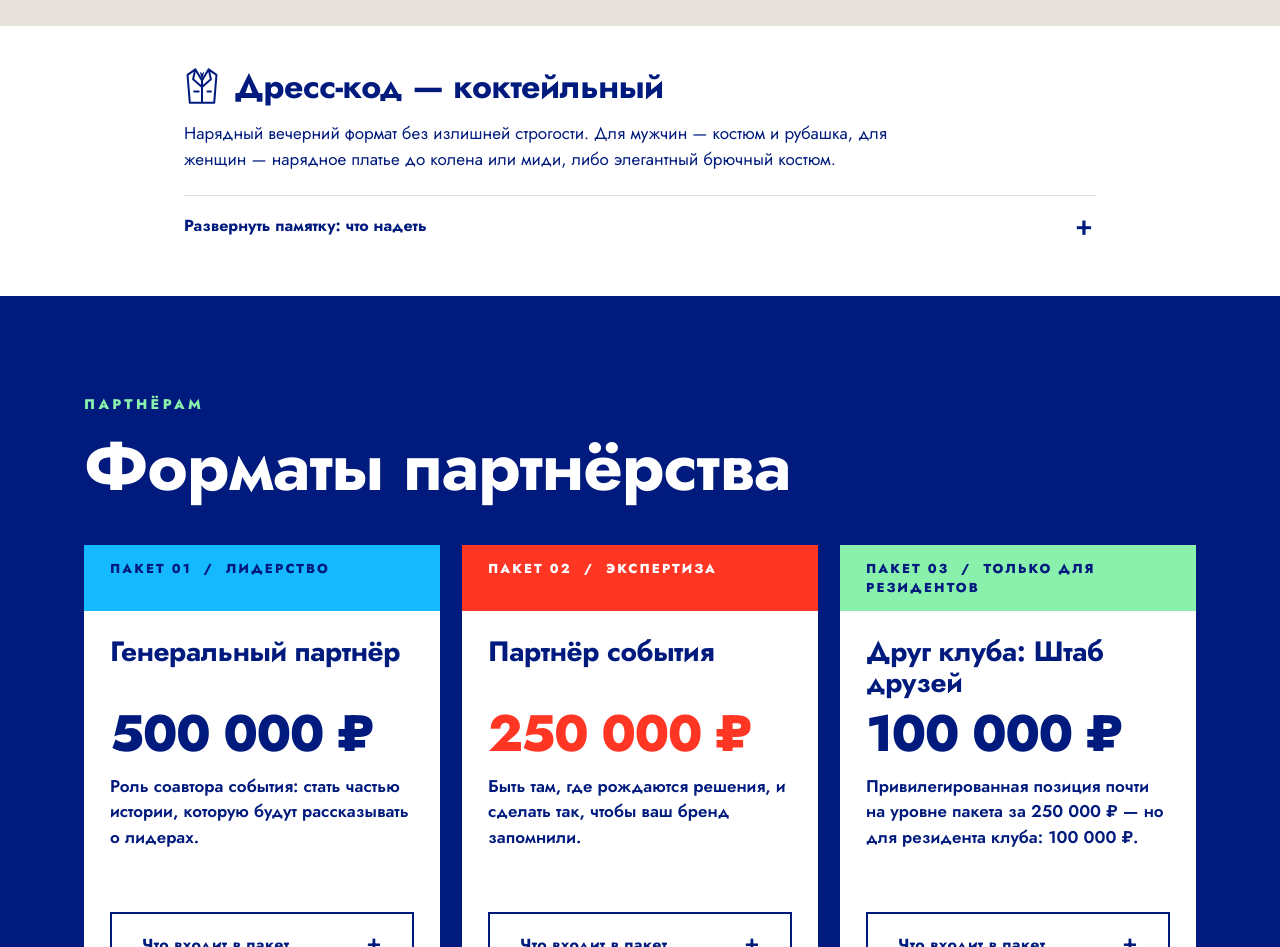
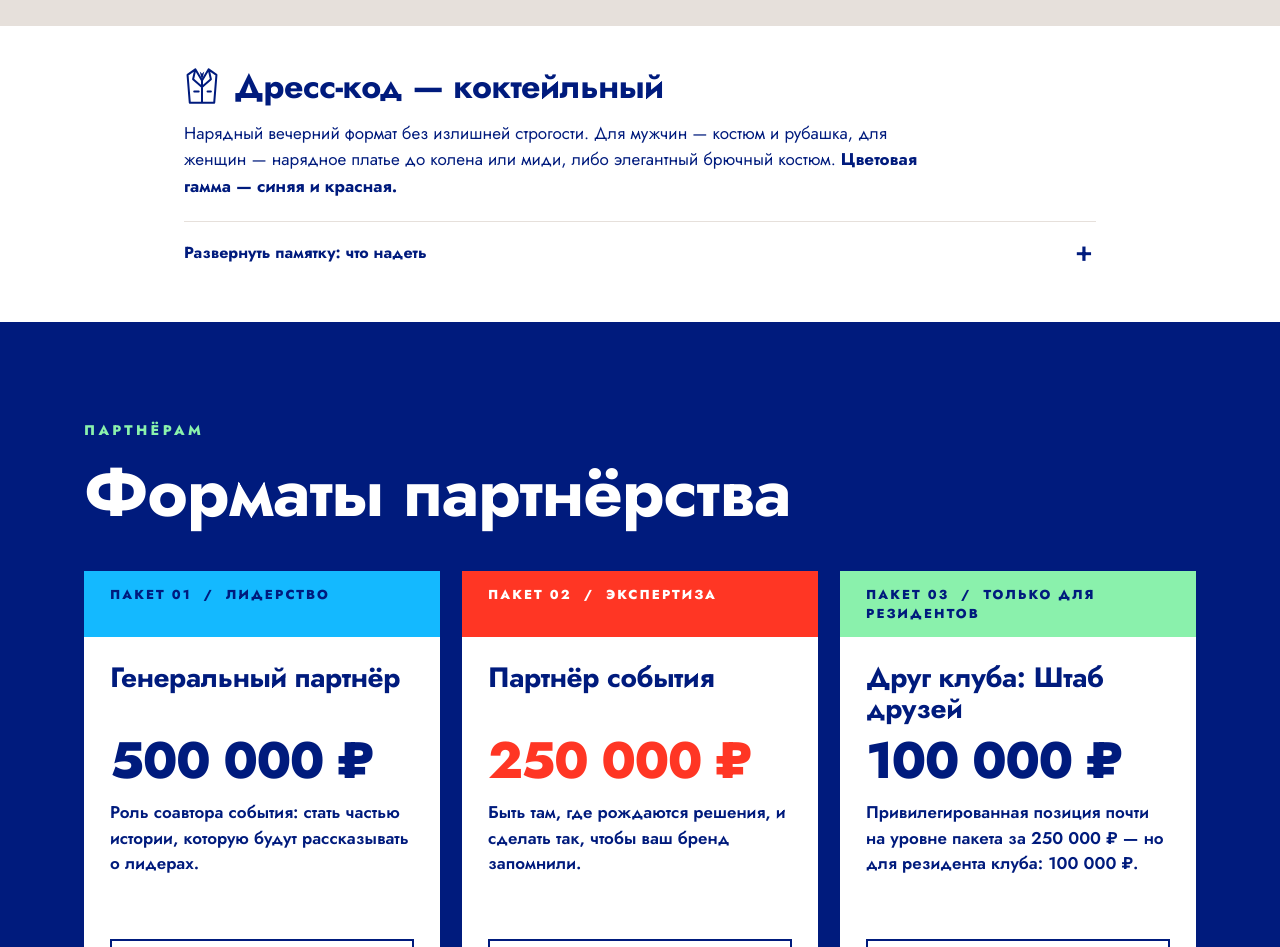
Before and after one commit to kyznetcovm-hub/kodrosta-site, a plain HTML site: page premiya.html in a window 1280 px wide. Shown: the part 9420-10367 px from the top of the page. Drawn offline with Linux system fonts and the light colour scheme; no server answers.

Commit message:
Премия: синяя и красная гамма дресс-кода

```diff
--- a/premiya.html
+++ b/premiya.html
@@ -377,7 +377,7 @@
   <section class="p-dresscode" id="dress-code" aria-labelledby="dress-code-title">
     <div class="container">
       <h2 id="dress-code-title"><svg class="p-dresscode-icon" viewBox="0 0 32 36" fill="none" stroke="currentColor" stroke-width="1.8" stroke-linecap="round" stroke-linejoin="round" aria-hidden="true"><path d="m10 3-7 5 2 25h22l2-25-7-5M10 3l6 10 6-10M10 3l-2 9 8 7 8-7-2-9M16 13v20M9 23h4M21 23h3"/><path d="m14 5 2 2 2-2-2 8Z" fill="currentColor" stroke="none"/></svg><span>Дресс-код — коктейльный</span></h2>
-      <p class="p-dresscode-intro">Нарядный вечерний формат без излишней строгости. Для мужчин — костюм и рубашка, для женщин — нарядное платье до колена или миди, либо элегантный брючный костюм.</p>
+      <p class="p-dresscode-intro">Нарядный вечерний формат без излишней строгости. Для мужчин — костюм и рубашка, для женщин — нарядное платье до колена или миди, либо элегантный брючный костюм. <strong>Цветовая гамма — синяя и красная.</strong></p>
       <details class="p-dresscode-details">
         <summary><span class="p-dresscode-show">Развернуть памятку: что надеть</span><span class="p-dresscode-hide">Свернуть памятку</span></summary>
         <div class="p-dresscode-guide">
```
